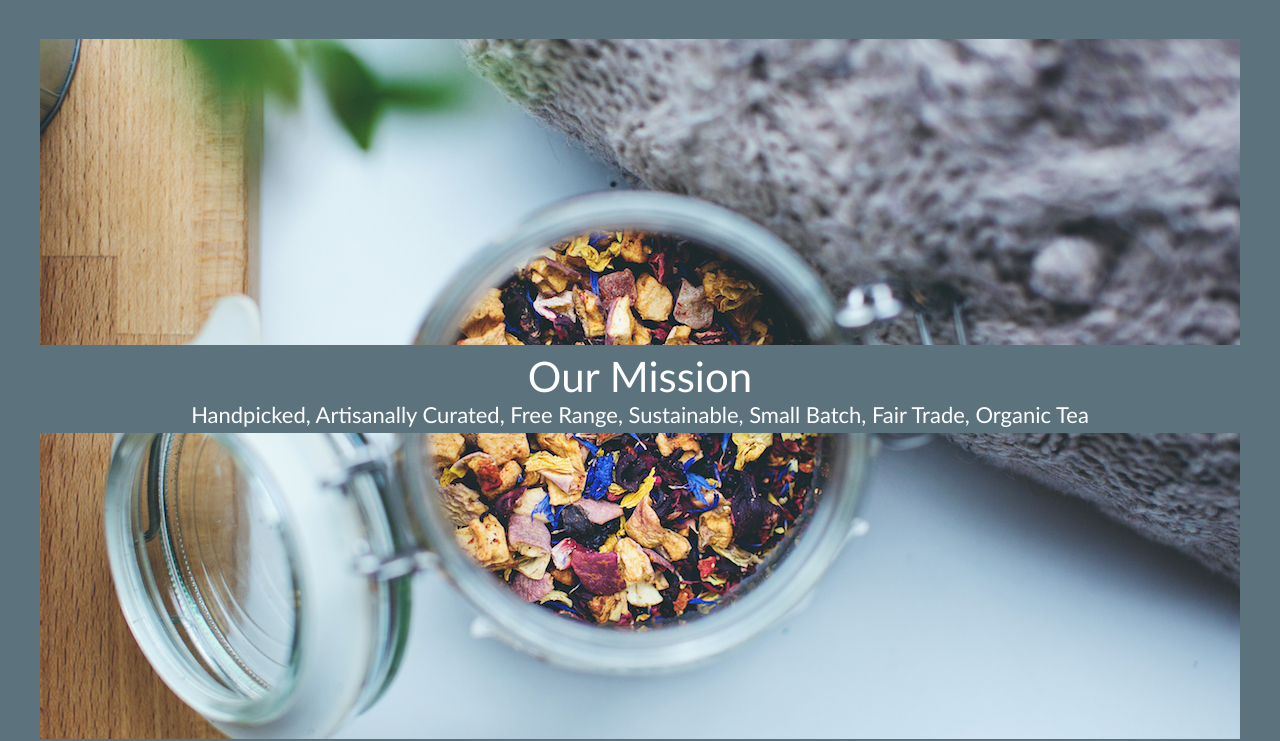
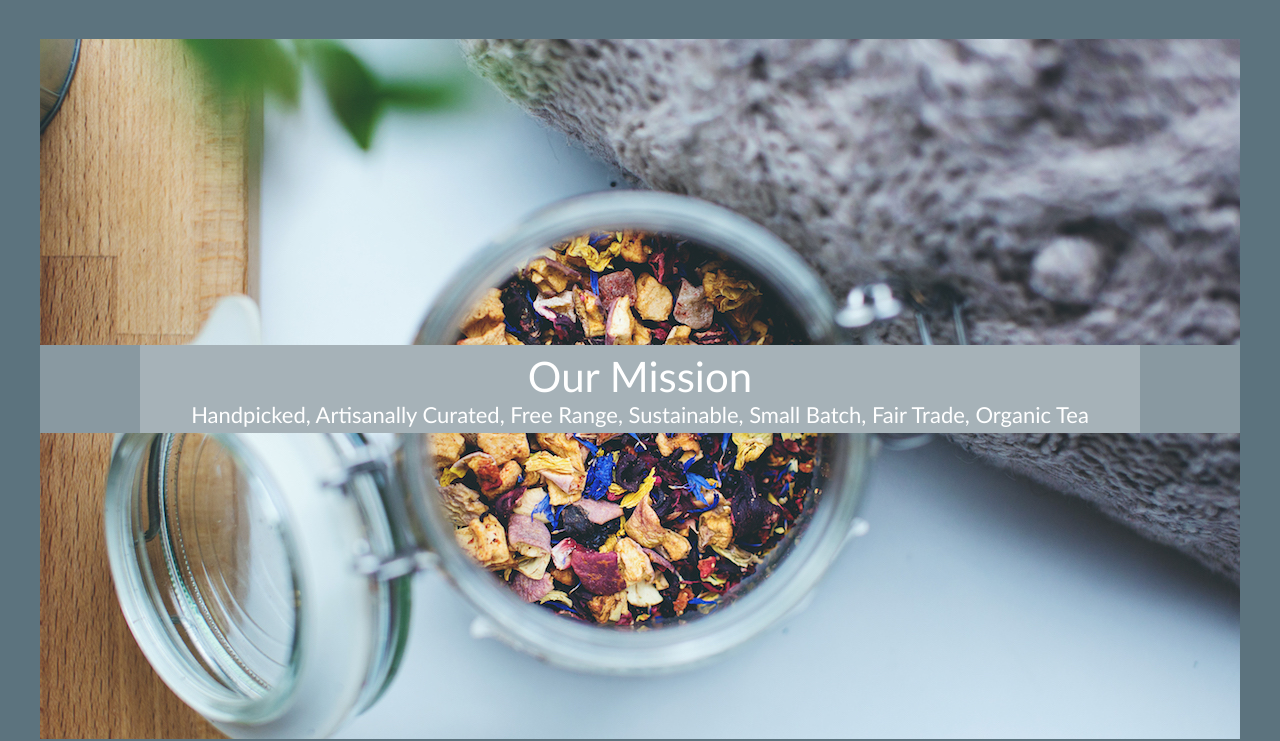
Before and after one commit to Akuji3/TeaCozy, a plain HTML site: page index.html in a window 1280 px wide. Shown: the part 82-823 px from the top of the page. Drawn offline with Linux system fonts and the light colour scheme.

Commit message:
Sorry it's kinda ugly.

```diff
--- a/index.html
+++ b/index.html
@@ -22,8 +22,10 @@
     <div class="topsection">
       <div class="mission">
         <div class="missionwords">
+          <div class="test">
           <h2>Our Mission</h2>
           <h4>Handpicked, Artisanally Curated, Free Range, Sustainable, Small Batch, Fair Trade, Organic Tea</h4>
+          </div>
         </div>
       </div>
     </div>
--- a/resources/css/style.css
+++ b/resources/css/style.css
@@ -59,21 +59,33 @@ header {
 }
 
 .missionwords {
+  background-color: rgb(137, 153, 161);
   width: 1200px;
   height: 88px;
-  background-color: rgb(92, 115, 126);
   display: flex;
   flex-direction: column;
   justify-content: center;
   align-items: center;
 }
 
+.test {
+  width: 1000px;
+  height: 88px;
+  background-color: rgb(166, 178, 184);
+  display: flex;
+  justify-content: center;
+  align-items: center;
+  flex-direction: column;
+}
+
 .missionwords h2 {
+  background-color: rgb(166, 178, 184);
   font-size: 42px;
   font-weight: lighter;
 }
 
 .missionwords h4 {
+  background-color: rgb(166, 178, 184);
   font-size: 22px;
   font-weight: lighter;
 }
```
